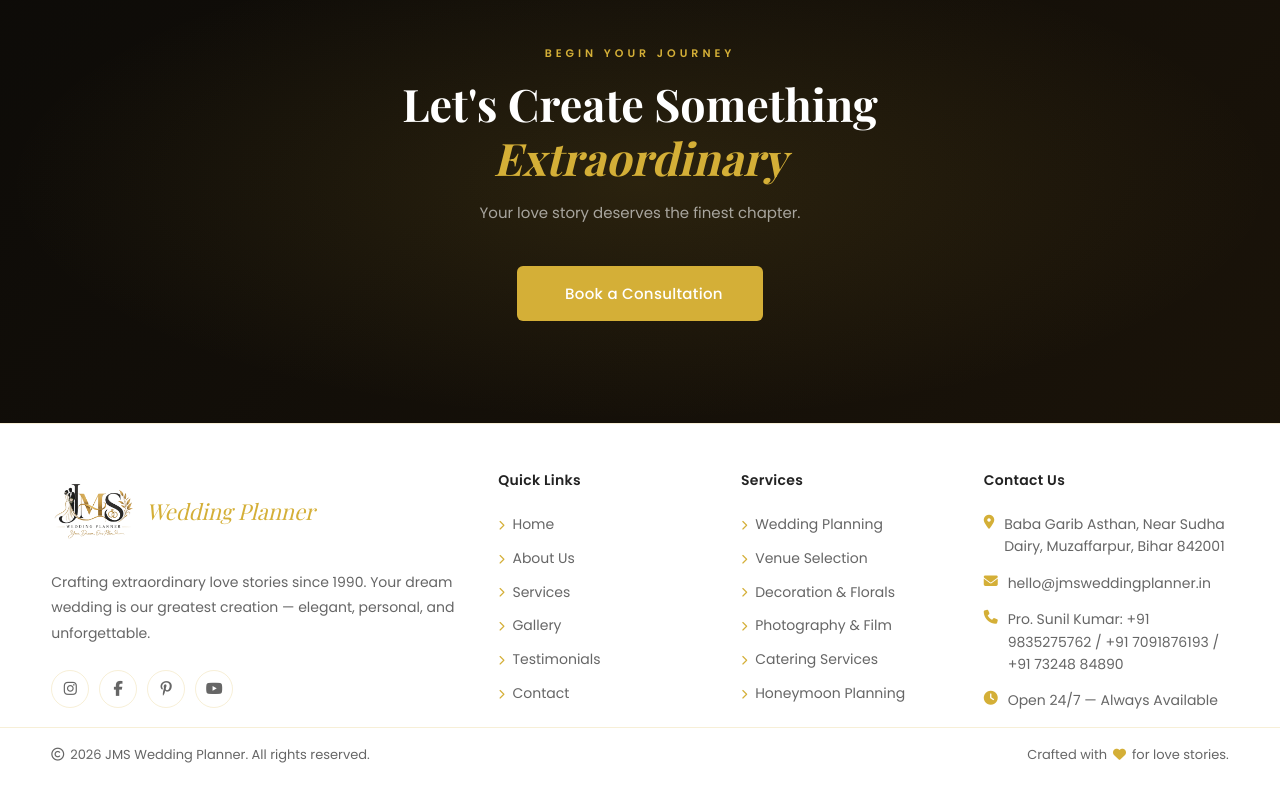
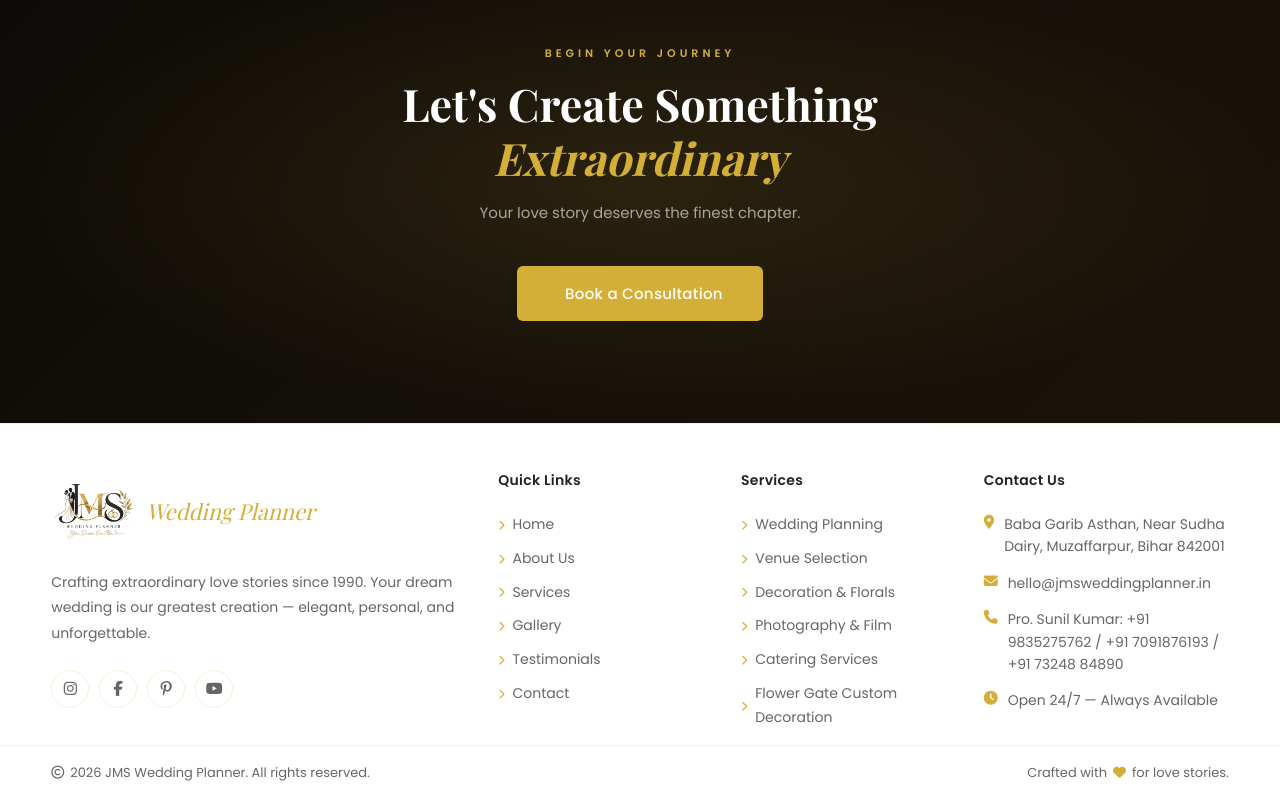
Before and after one commit to mdmustafaalam/wedding, a React (Vite) app: page /about in a window 1280 px wide. Shown: the part 3841-4641 px from the top of the page. Built offline with nearby package versions, Linux system fonts and the light colour scheme; some icons are missing; a web font is replaced by a local one.

Commit message:
currection

```diff
--- a/src/assets/data/index.js
+++ b/src/assets/data/index.js
@@ -87,9 +87,9 @@ export const services = [
   },
   {
     id: 9,
-    icon: 'fa-solid fa-plane-departure',
-    title: 'Honeymoon Planning',
-    description: 'From Maldives overwater villas to European grand tours — we plan your first adventure as a married couple, down to the last detail.',
+    icon: 'fa-solid fa-wand-magic-sparkles',
+    title: 'Flower Gate Custom Decoration',
+    description: 'Bespoke flower gates and entryway installations, handcrafted with fresh blooms to welcome your guests in spectacular style.',
     color: '#D4AF37',
   },
 ]
--- a/src/components/Footer/Footer.jsx
+++ b/src/components/Footer/Footer.jsx
@@ -16,7 +16,7 @@ export default function Footer() {
 
   const serviceLinks = [
     'Wedding Planning', 'Venue Selection', 'Decoration & Florals',
-    'Photography & Film', 'Catering Services', 'Honeymoon Planning',
+    'Photography & Film', 'Catering Services', 'Flower Gate Custom Decoration',
   ]
 
   const socials = [
--- a/src/components/ServiceCard/ServiceCard.css
+++ b/src/components/ServiceCard/ServiceCard.css
@@ -41,7 +41,7 @@
 .service-card:hover .service-card-icon {
   background: var(--gold);
   border-color: var(--gold);
-  color: #111;
+  color: #fff;
   transform: scale(1.05);
 }
 
```
